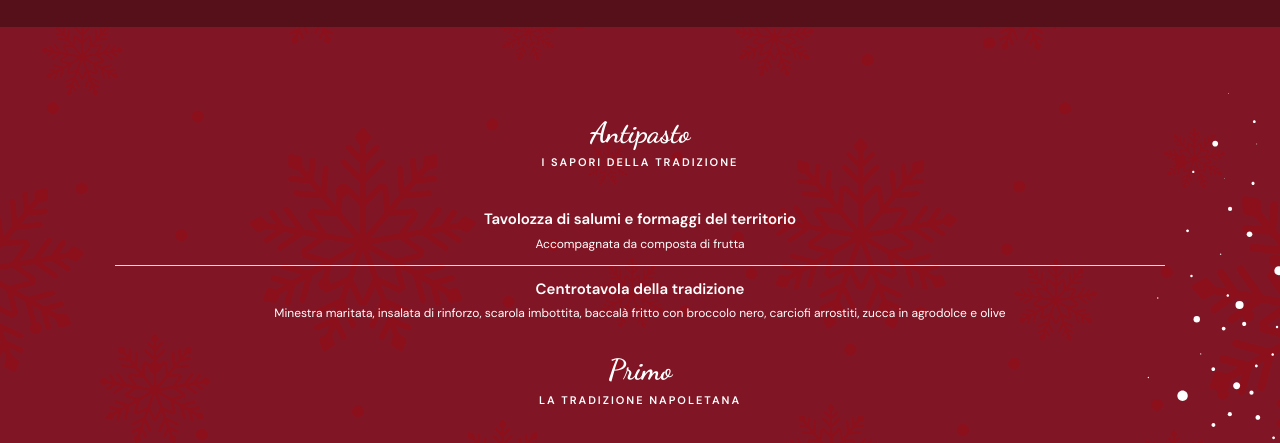
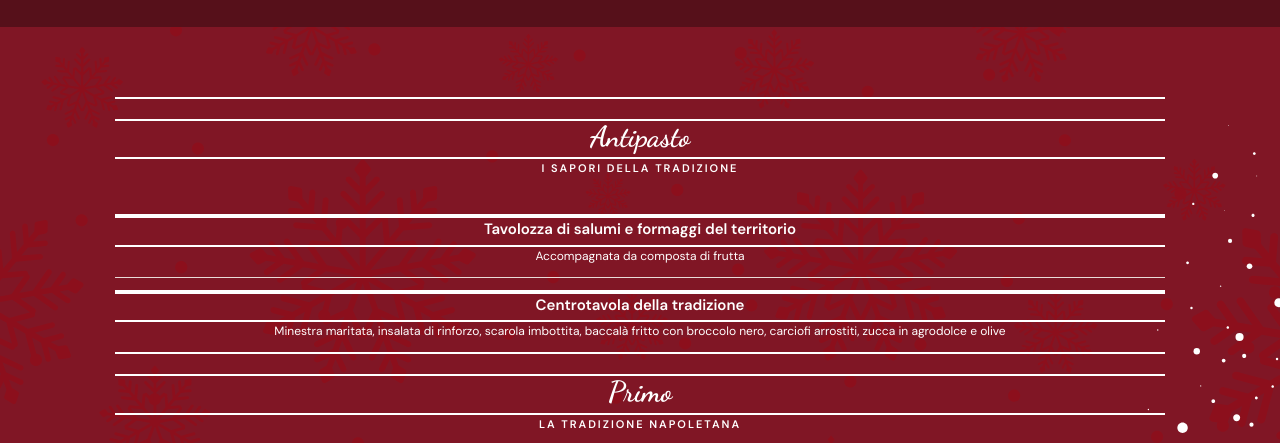
Before and after one commit to marottasabrina/allanticatrattoria, a plain HTML site: page menu-natale.html in a window 1280 px wide. Shown: the part 325-768 px from the top of the page. Drawn offline with Linux system fonts and the light colour scheme.

Commit message:
stile menù di Natale

```diff
--- a/assets/css/style.css
+++ b/assets/css/style.css
@@ -571,7 +571,7 @@ html body .nl-wrap * {
 .menu-natale .currency {
   color: #fff !important;
   text-align: center !important;
-  border-top: #fff !important;
+  border-top: 2px solid #fff;
 }
 
 /* Da qui in poi solo per mobile */
```
